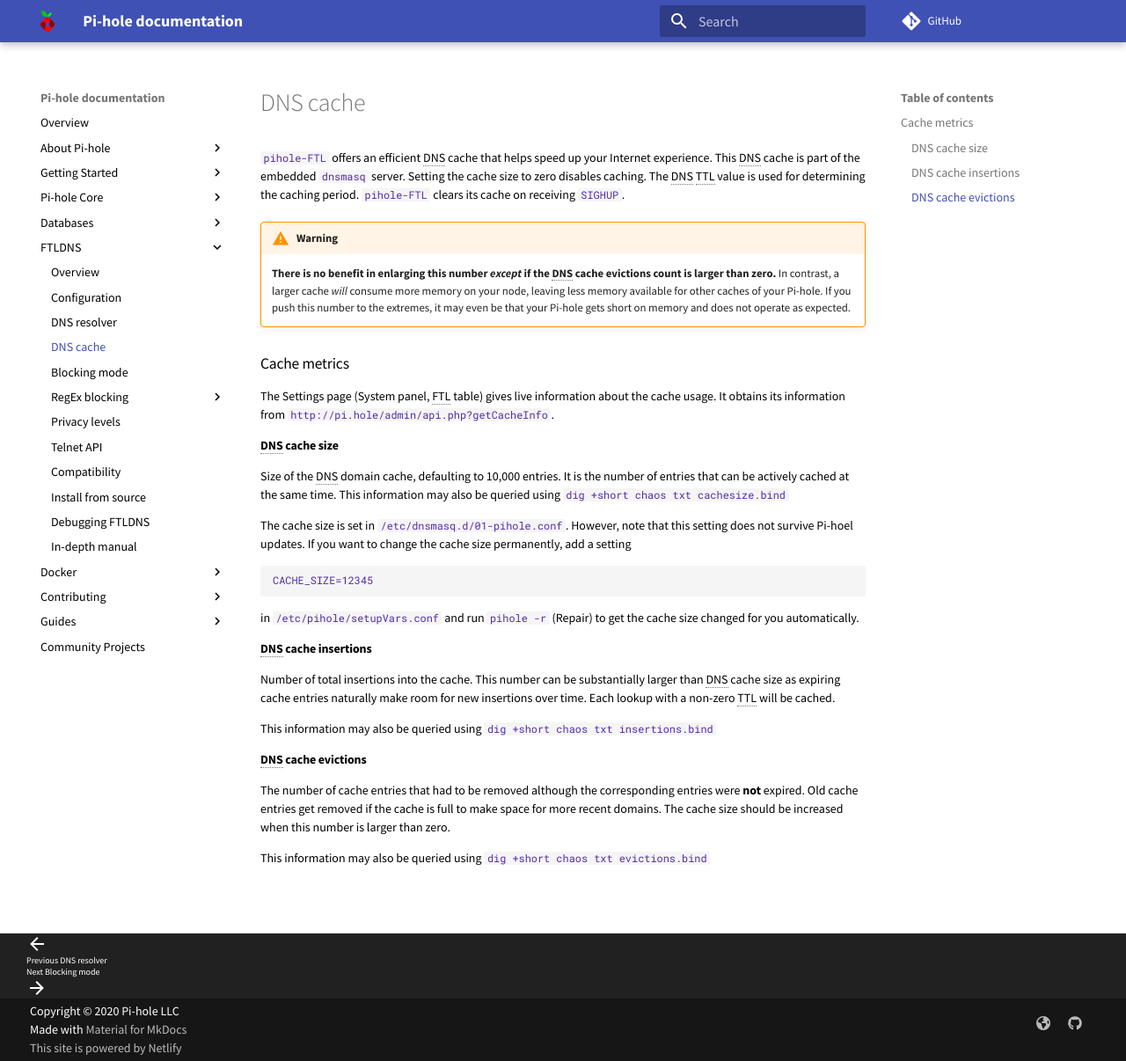
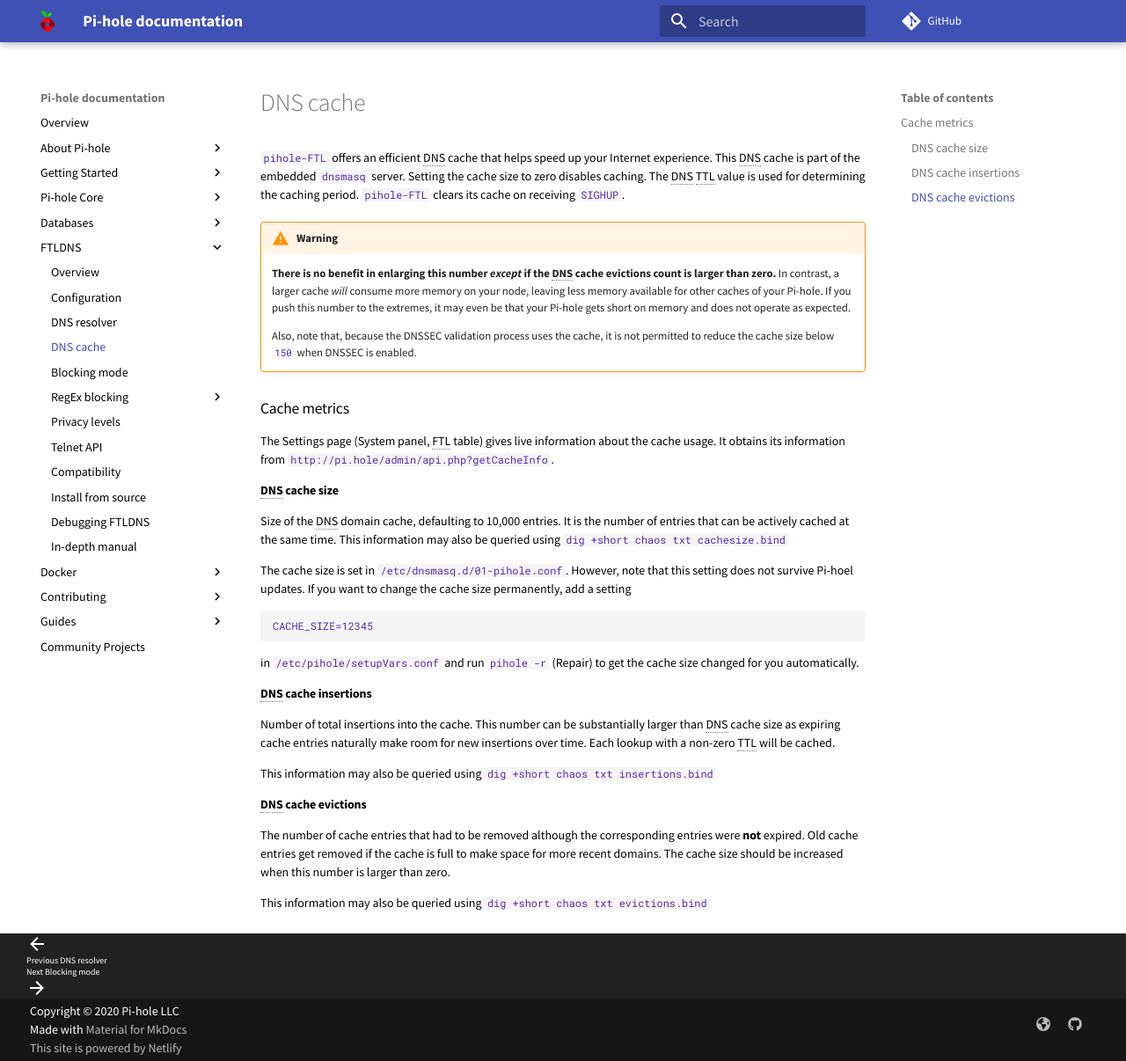
Before and after one commit to pi-hole/docs, an MkDocs documentation site: the page built from docs/ftldns/dns-cache.md, in a window 1280 px wide and 1206 px high. Shown: the whole window at 88% size. Built offline with MkDocs 1.6.1 and Material for MkDocs 9.7.7, drawn with Linux system fonts in a browser that asks for light colours; comment, search, counter and statistics services are not loaded.

```diff
--- a/docs/ftldns/dns-cache.md
+++ b/docs/ftldns/dns-cache.md
@@ -1,8 +1,10 @@
 `pihole-FTL` offers an efficient DNS cache that helps speed up your Internet experience. This DNS cache is part of the embedded `dnsmasq` server. Setting the cache size to zero disables caching. The DNS TTL value is used for determining the caching period. `pihole-FTL` clears its cache on receiving `SIGHUP`.
 
 <!-- markdownlint-disable code-block-style -->
-!!! warning Some warning about enlarging the DNS cache size
+!!! warning Some warning about the DNS cache size
     **There is no benefit in enlarging this number *except* if the DNS cache evictions count is larger than zero.** In contrast, a larger cache *will* consume more memory on your node, leaving less memory available for other caches of your Pi-hole. If you push this number to the extremes, it may even be that your Pi-hole gets short on memory and does not operate as expected.
+
+    Also, note that, because the DNSSEC validation process uses the cache, it is not permitted to reduce the cache size below `150` when DNSSEC is enabled.
 <!-- markdownlint-enable code-block-style -->
 
 ### Cache metrics
```
